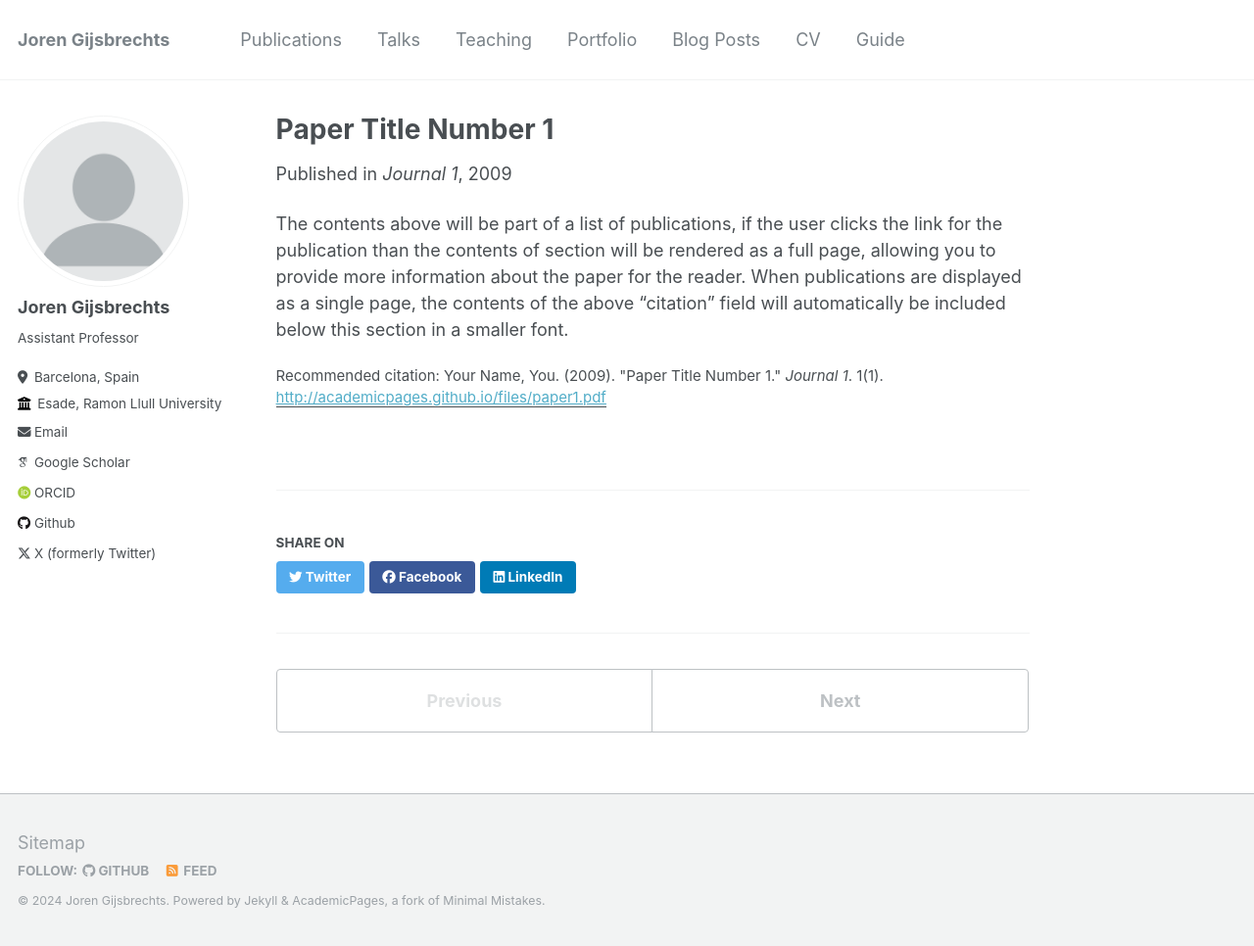
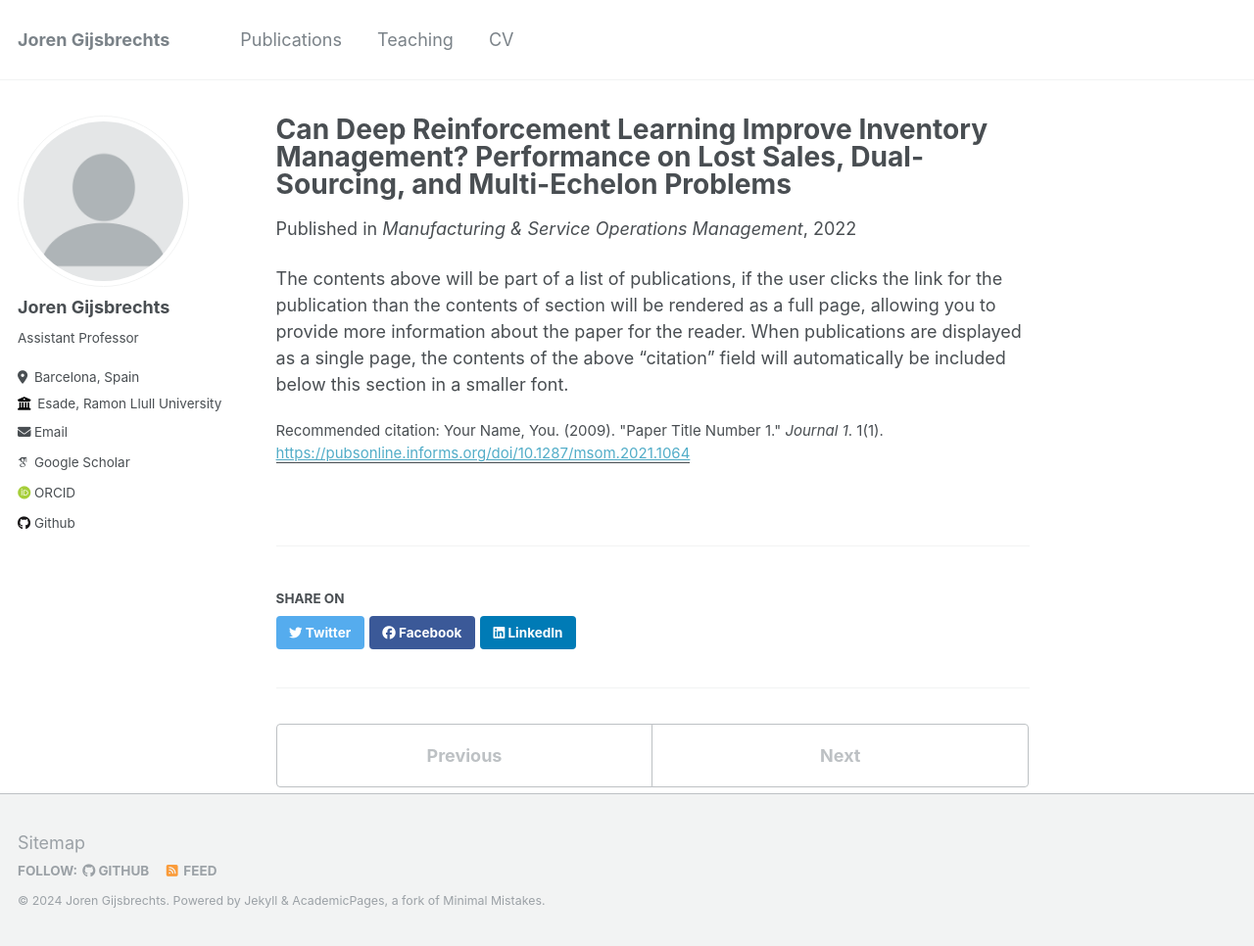
Before and after one commit to JGijsbrechts/JGijsbrechts.github.io, a Jekyll site: the page built from _publications/2009-10-01-paper-title-number-1.md, in a window 1280 px wide and 966 px high. Shown: the whole window at 98% size. Built offline with Jekyll 4.4.1, drawn with Linux system fonts in a browser that asks for light colours; some web fonts are replaced.

Commit message:
testing papers

```diff
--- a/_config.yml
+++ b/_config.yml
@@ -64,7 +64,7 @@ author:
   steam            : # Username
   telegram         : # URL
   tumblr           : # Username
-  twitter          : "UniofOxford"  # Replace this with your X / Twitter handle
+  twitter          : #"UniofOxford"  # Replace this with your X / Twitter handle
   vine             : # Username
   weibo            : # Username
   wikipedia        : # Username
--- a/_data/navigation.yml
+++ b/_data/navigation.yml
@@ -3,20 +3,8 @@ main:
   - title: "Publications"
     url: /publications/
 
-  - title: "Talks"
-    url: /talks/
-
   - title: "Teaching"
     url: /teaching/
 
-  - title: "Portfolio"
-    url: /portfolio/
-
-  - title: "Blog Posts"
-    url: /year-archive/
-
   - title: "CV"
     url: /cv/
-
-  - title: "Guide"
-    url: /markdown/
--- a/_publications/2009-10-01-paper-title-number-1.md
+++ b/_publications/2009-10-01-paper-title-number-1.md
@@ -1,11 +1,11 @@
 ---
-title: "Paper Title Number 1"
+title: "Can Deep Reinforcement Learning Improve Inventory Management? Performance on Lost Sales, Dual-Sourcing, and Multi-Echelon Problems"
 collection: publications
 permalink: /publication/2009-10-01-paper-title-number-1
-excerpt: 'This paper is about the number 1. The number 2 is left for future work.'
-date: 2009-10-01
-venue: 'Journal 1'
-paperurl: 'http://academicpages.github.io/files/paper1.pdf'
+excerpt: 'Problem definition: Is deep reinforcement learning (DRL) effective at solving inventory problems? Academic/practical relevance: Given that DRL has successfully been applied in computer games and robotics, supply chain researchers and companies are interested in its potential in inventory management. We provide a rigorous performance evaluation of DRL in three classic and intractable inventory problems: lost sales, dual sourcing, and multi-echelon inventory management. Methodology: We model each inventory problem as a Markov decision process and apply and tune the Asynchronous Advantage Actor-Critic (A3C) DRL algorithm for a variety of parameter settings. Results: We demonstrate that the A3C algorithm can match the performance of the state-of-the-art heuristics and other approximate dynamic programming methods. Although the initial tuning was computationally demanding and time demanding, only small changes to the tuning parameters were needed for the other studied problems. Managerial implications: Our study provides evidence that DRL can effectively solve stationary inventory problems. This is especially promising when problem-dependent heuristics are lacking. Yet, generating structural policy insight or designing specialized policies that are (ideally provably) near optimal remains desirable.'
+date: 2022-01-17
+venue: 'Manufacturing & Service Operations Management'
+paperurl: 'https://pubsonline.informs.org/doi/10.1287/msom.2021.1064'
 citation: 'Your Name, You. (2009). &quot;Paper Title Number 1.&quot; <i>Journal 1</i>. 1(1).'
 ---
 
```
